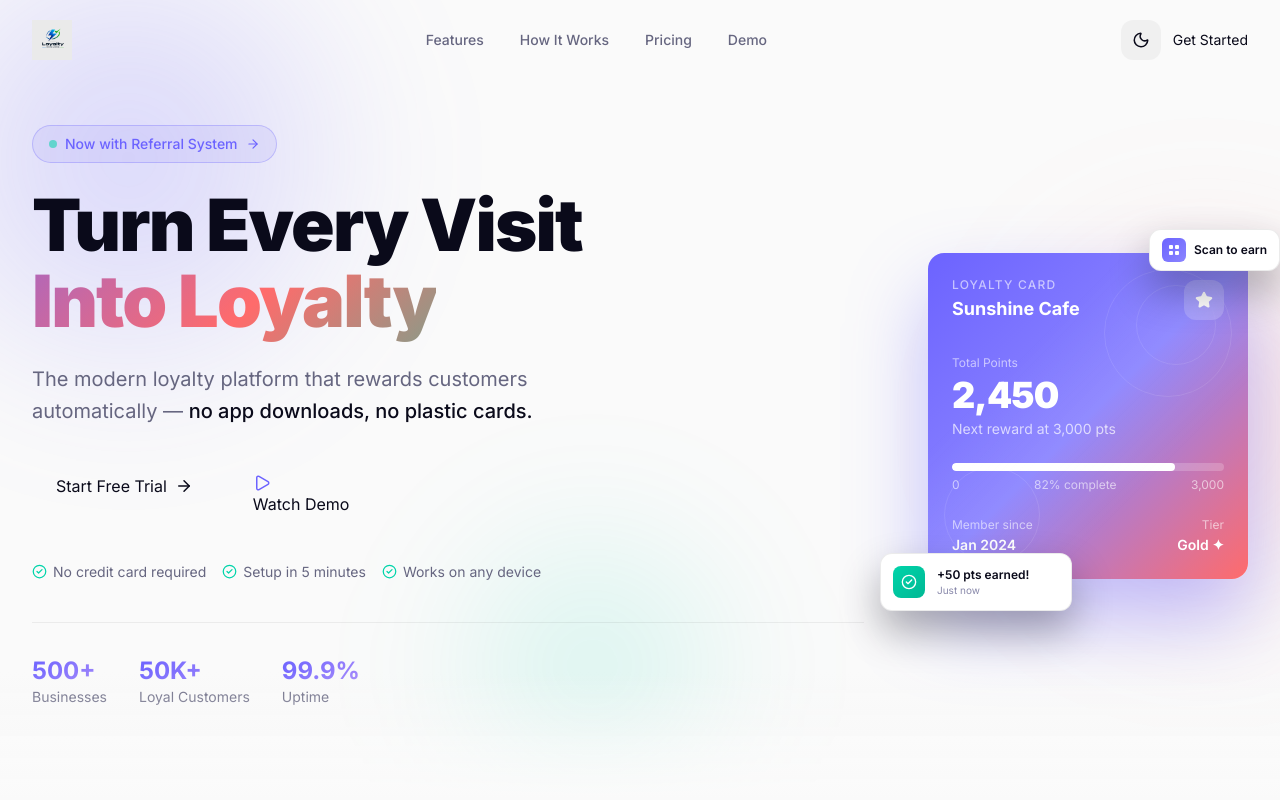
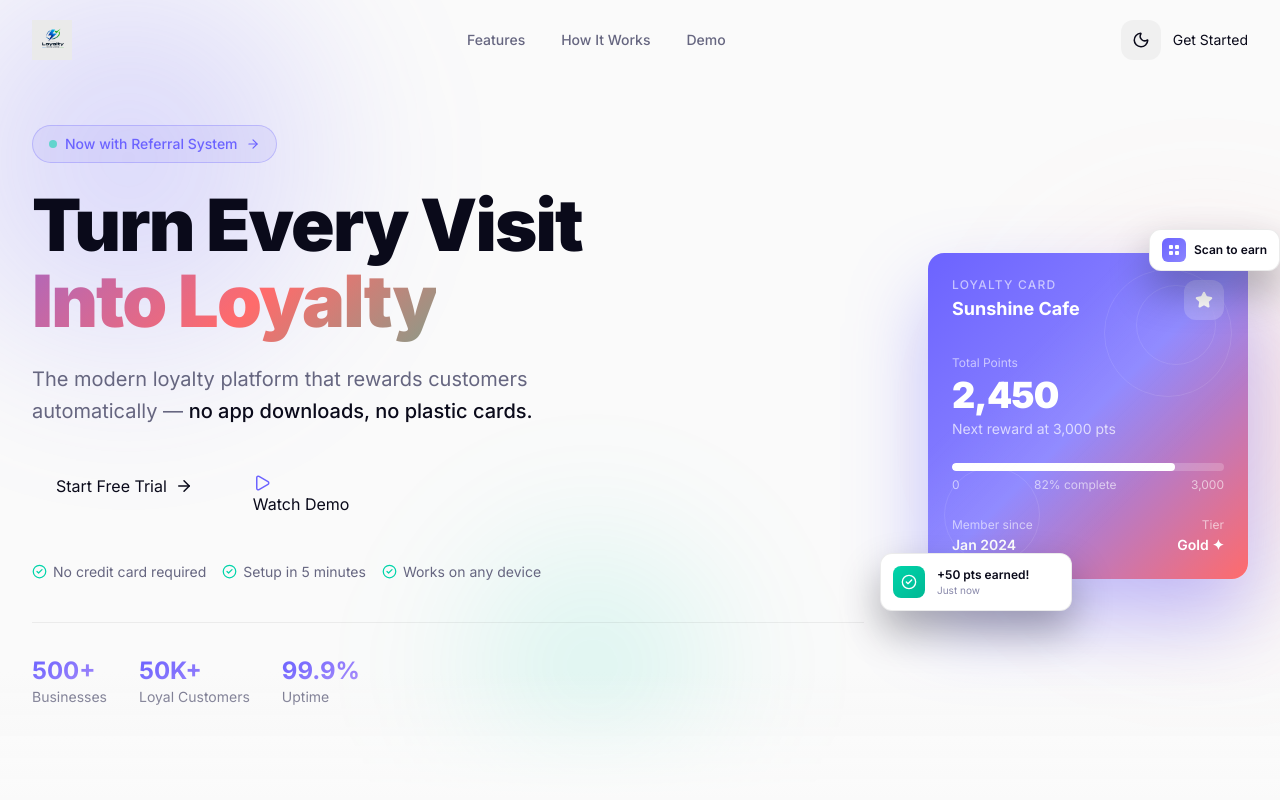
Before and after one commit to Nish7156/loyalty-website, a React (Vite) app: page / in a window 1280 px wide. Shown: the top 800 px of the page. Built offline with nearby package versions, Linux system fonts and the light colour scheme.

Commit message:
Hide Pricing from navbar and footer links (commented out)

```diff
--- a/src/components/Footer.tsx
+++ b/src/components/Footer.tsx
@@ -5,7 +5,7 @@ const footerLinks = {
   Product: [
     { label: 'Features', href: '#features' },
     { label: 'How It Works', href: '#how-it-works' },
-    { label: 'Pricing', href: '#pricing' },
+    // { label: 'Pricing', href: '#pricing' },
     { label: 'Demo', href: '#demo' },
     { label: 'Changelog', href: '#' },
   ],
--- a/src/components/Navbar.tsx
+++ b/src/components/Navbar.tsx
@@ -8,7 +8,7 @@ const springEase: [number, number, number, number] = [0.16, 1, 0.3, 1]
 const navLinks = [
   { label: 'Features', href: '#features' },
   { label: 'How It Works', href: '#how-it-works' },
-  { label: 'Pricing', href: '#pricing' },
+  // { label: 'Pricing', href: '#pricing' },
   { label: 'Demo', href: '#demo' },
 ]
 
```
